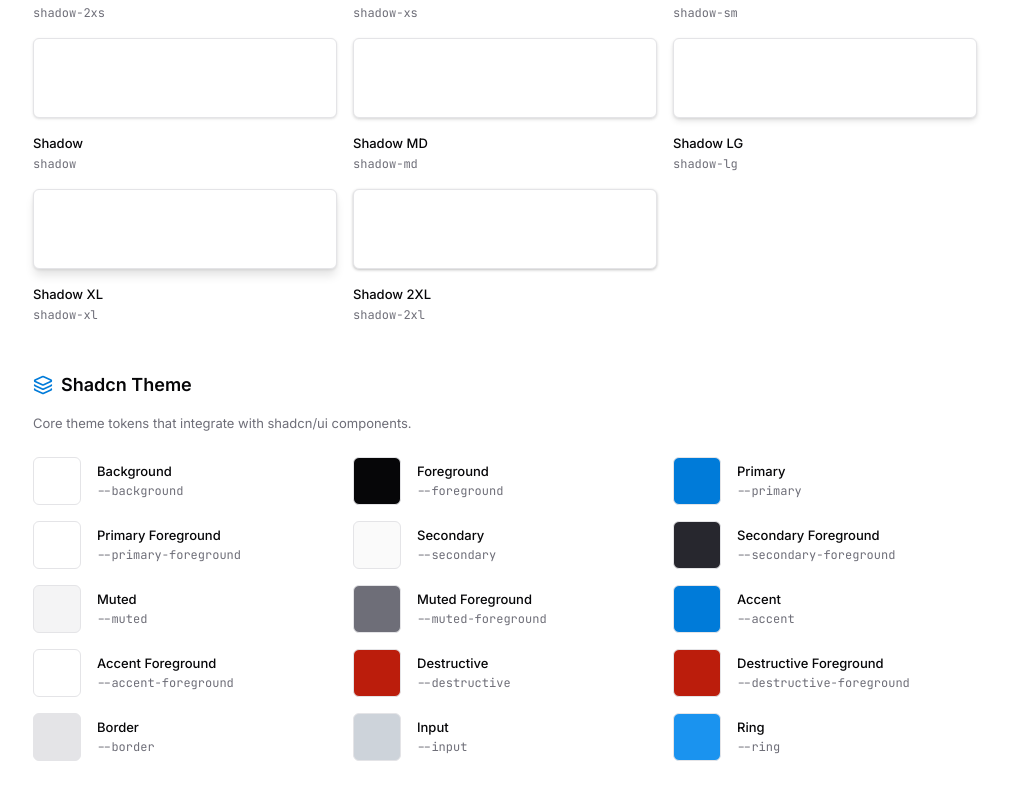
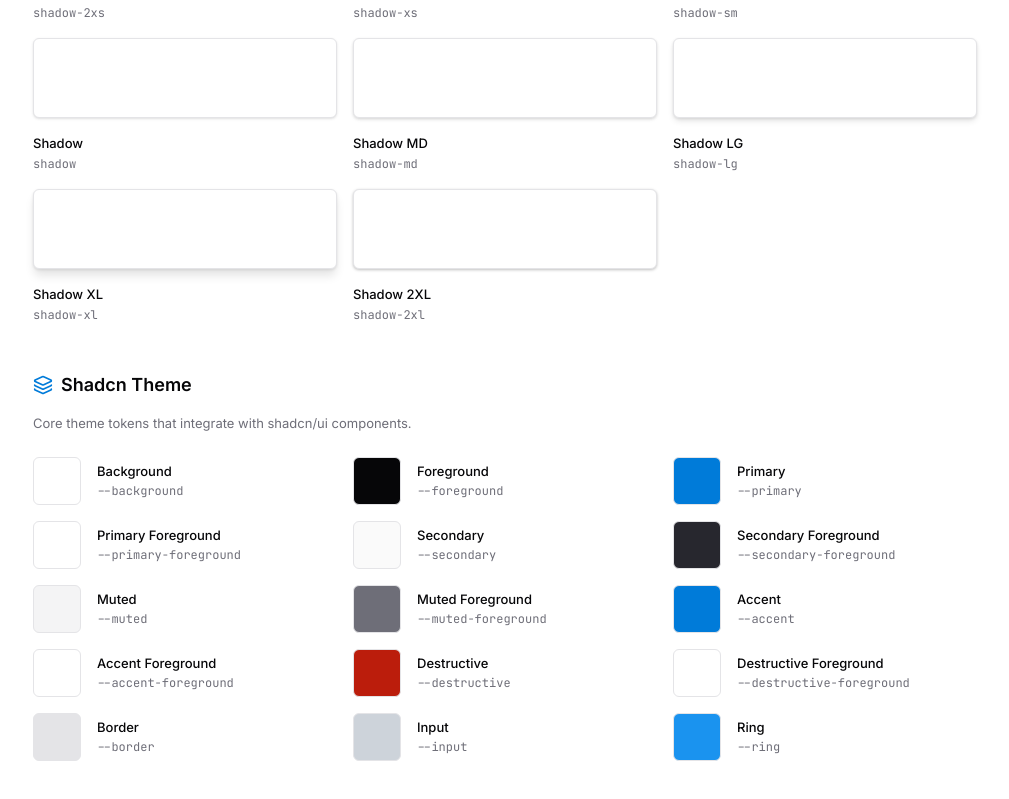
Before and after one commit to stanxaf/eco-design-system, a Next.js app: page /tokens in a window 1280 px wide. Shown: the part 2960-3759 px from the top of the page, without its empty margins (263-1272 px from the left). Built offline with nearby package versions, Linux system fonts and the light colour scheme.

Commit message:
desctructive fix

```diff
--- a/src/app/tokens.css
+++ b/src/app/tokens.css
@@ -224,7 +224,7 @@
   --accent-foreground: var(--neutral-white);
 
   --destructive: var(--status-error);
-  --destructive-foreground: var(--status-text-error);
+  --destructive-foreground: var(--neutral-white);
 
   --border: var(--border-light);
   --input: var(--border-field);
--- a/src/components/ui/button.tsx
+++ b/src/components/ui/button.tsx
@@ -61,7 +61,7 @@
 
         // Destructive button - red solid using design system tokens
         destructive: [
-          "bg-red-500 text-color-eco-text-primary",
+          "bg-red-500 text-white",
           "hover:bg-red-600",
           "active:bg-red-700",
           "disabled:bg-red-200",
```
